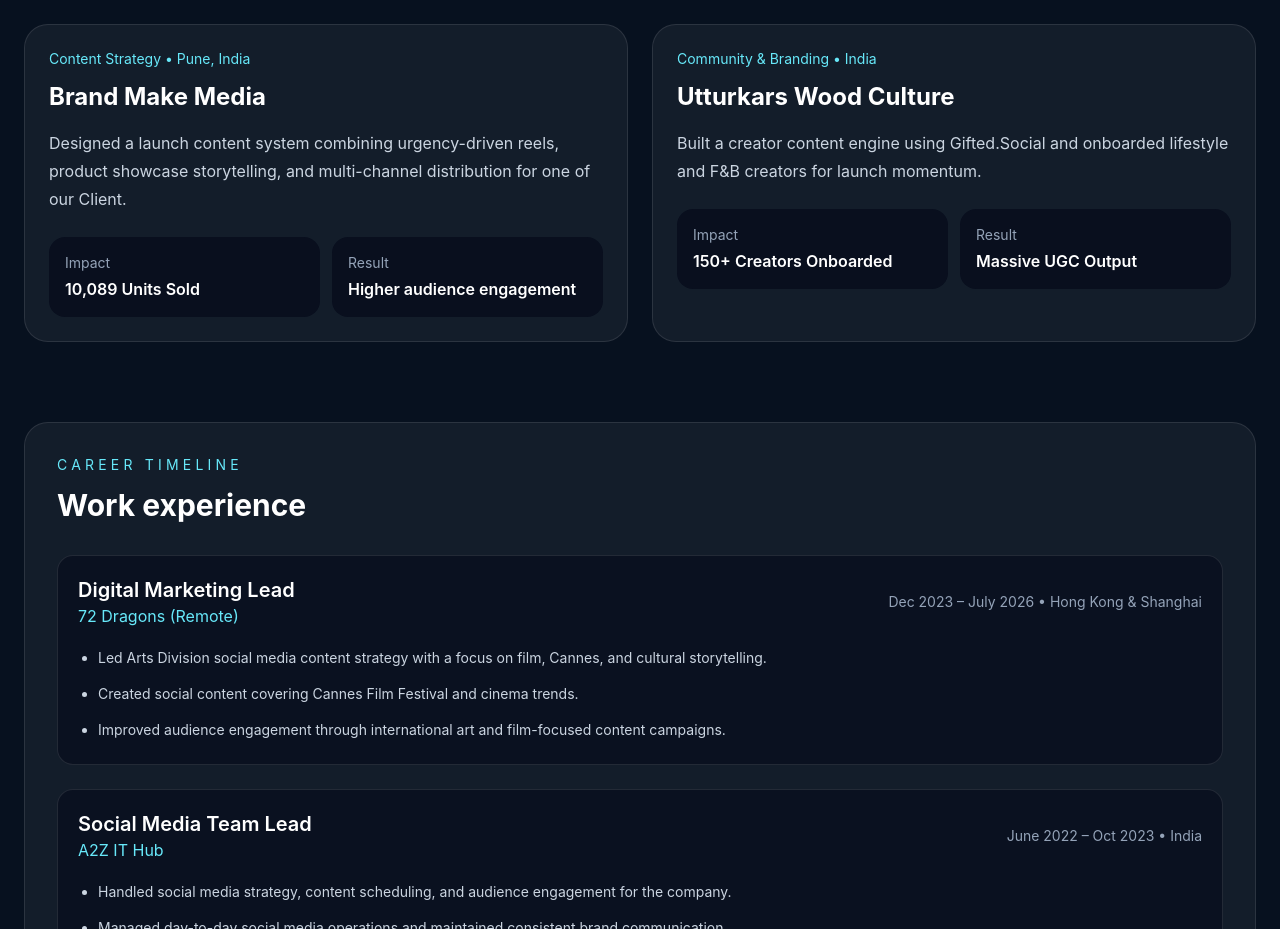
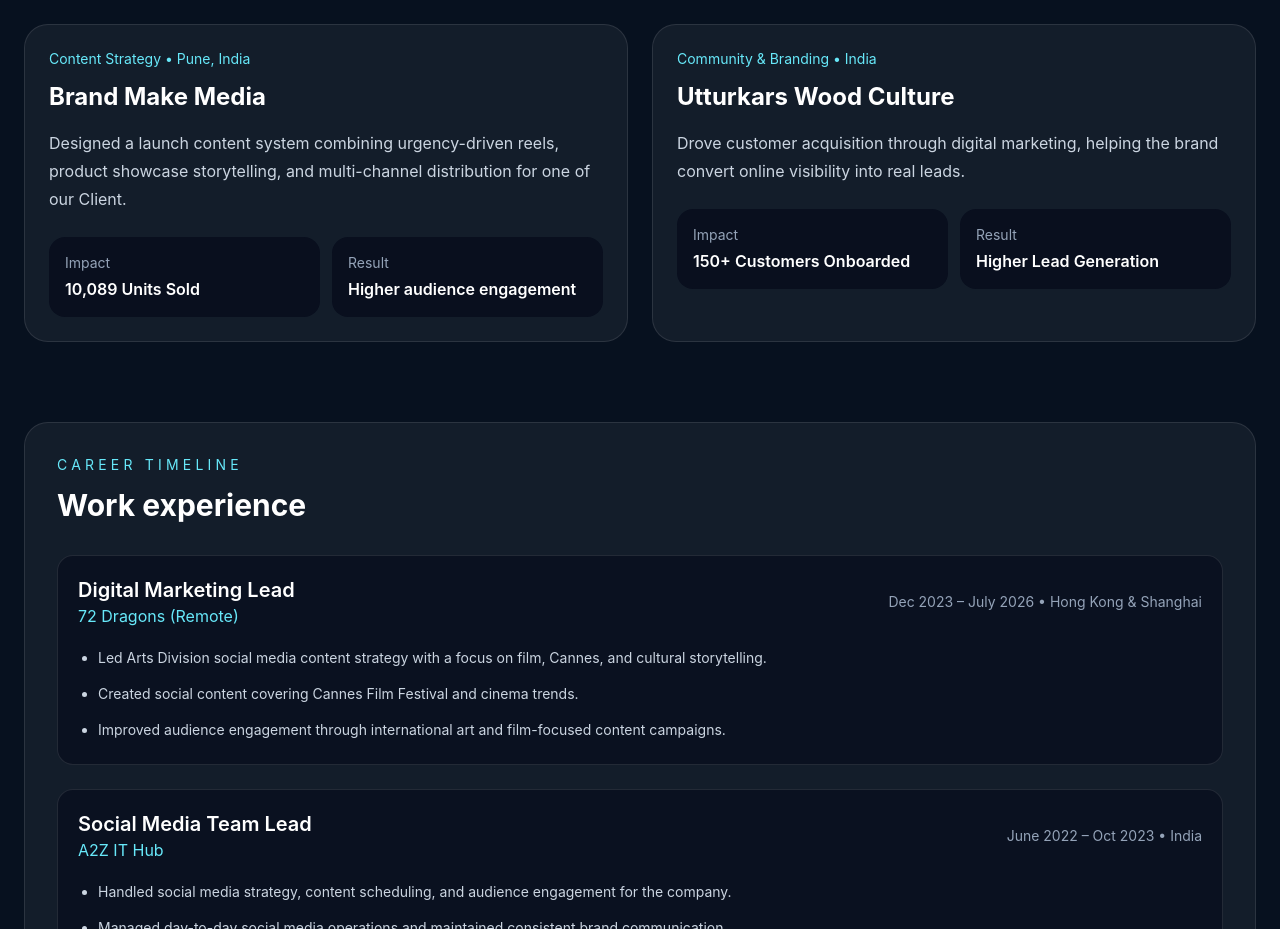
Before and after one commit to Sid7172/Shahista-Portfolio, a Next.js app: page / in a window 1280 px wide. Shown: the part 2105-3034 px from the top of the page. Built offline with nearby package versions, Linux system fonts and the light colour scheme.

Commit message:
update portfolio

```diff
--- a/app/page.js
+++ b/app/page.js
@@ -56,9 +56,9 @@
   {
     tag: 'Community & Branding • India',
     title: 'Utturkars Wood Culture',
-    desc: 'Built a creator content engine using Gifted.Social and onboarded lifestyle and F&B creators for launch momentum.',
-    metric1: '150+ Creators Onboarded',
-    metric2: 'Massive UGC Output',
+    desc: 'Drove customer acquisition through digital marketing, helping the brand convert online visibility into real leads.',
+    metric1: '150+ Customers Onboarded',
+    metric2: 'Higher Lead Generation',
   },
 ];
 
```
